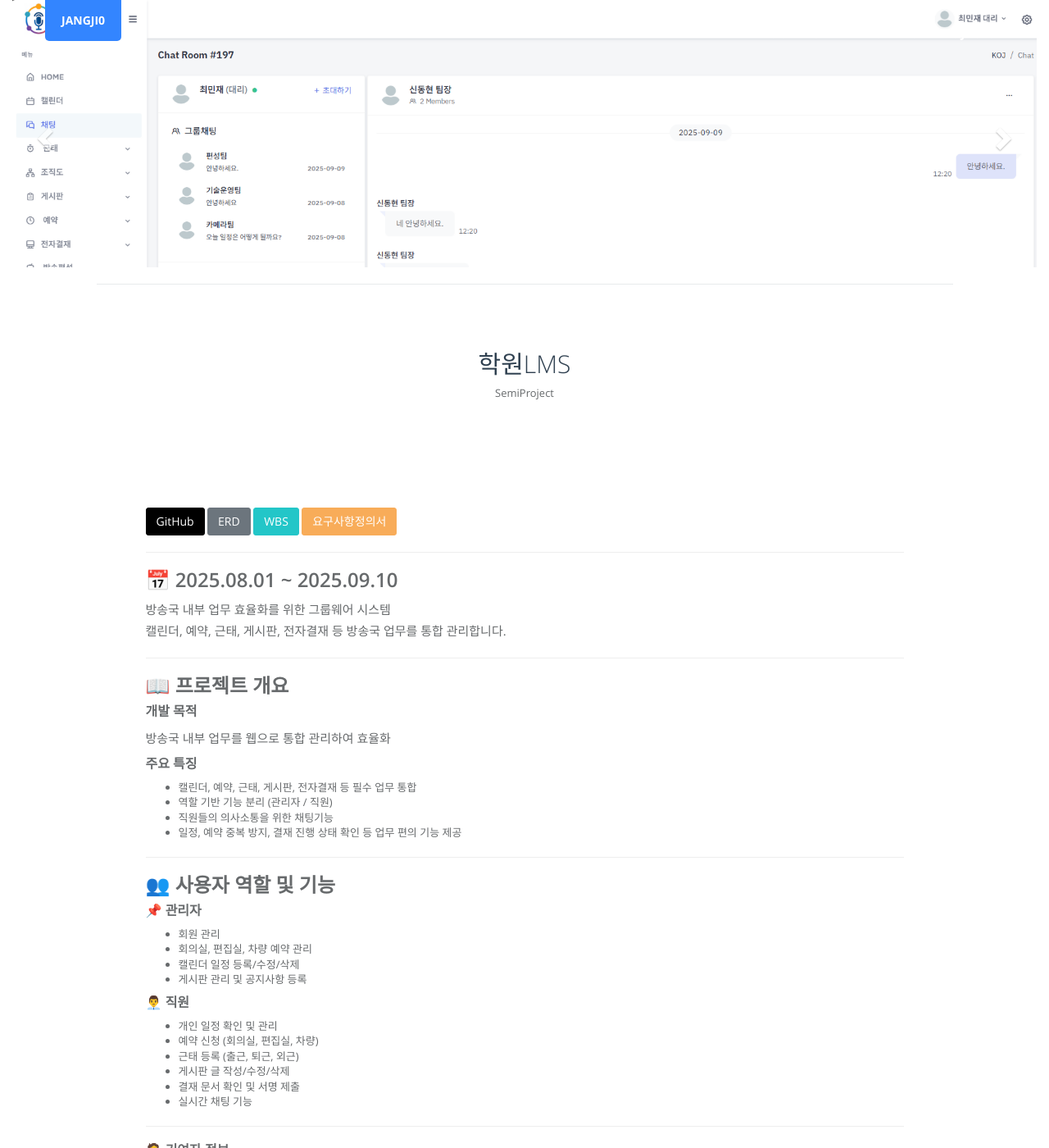
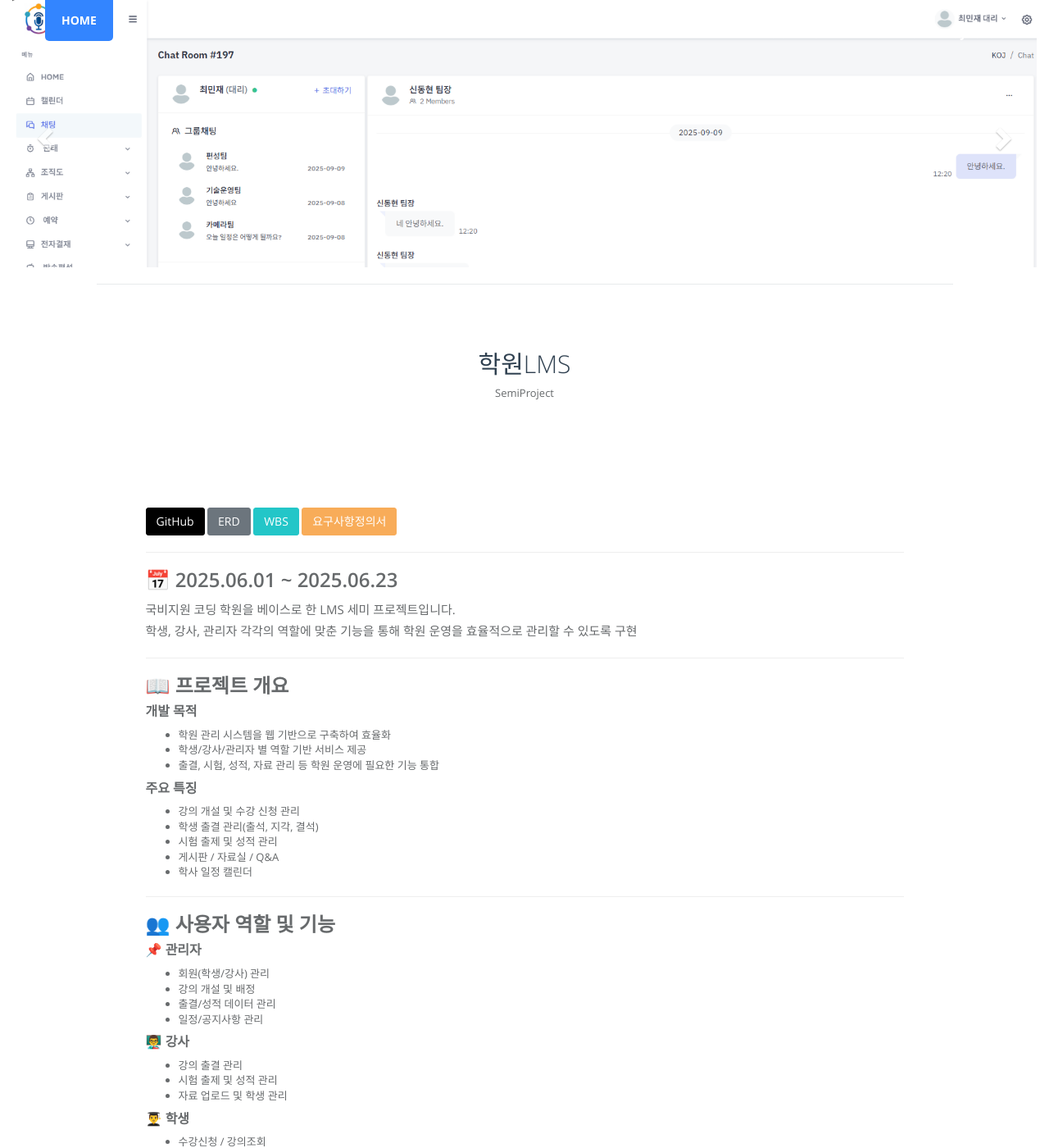
Before and after one commit to JANGJI0/JANGJI0.github.io, a Jekyll site: the page built from _posts/2025-09-22-Lms.md, in a window 1280 px wide and 1400 px high. Shown: the whole window at 82% size. Built offline with Jekyll 4.4.1, drawn with Linux system fonts in a browser that asks for light colours; comment, search, counter and statistics services are not loaded; some of the changed text lies outside the part shown.

Commit message:
세미프로젝트까지 완성

```diff
--- a/_config.yml
+++ b/_config.yml
@@ -1,7 +1,7 @@
 # Welcome to Jekyll!
 
 # Website settings
-title: JANGJI0
+title: HOME
 description: 장지영의 포트폴리오
 keywords: JANGJI0, portfolio, GitHub Pages
 baseurl:  "" # if you have suburl as homepage like '/homepage', please change it to '/homepage' and your repo's name should be 'homepage'
--- a/_data/index/projects.yml
+++ b/_data/index/projects.yml
@@ -34,7 +34,7 @@
     - 전자제품을 구매하기 위한 웹 쇼핑몰
     - 주요 기능: 장바구니, 구매, 할인쿠폰, 배송 기능
     - 역할 기반 기능 분리 (관리자 / 판매자 / 구매자)
-    - 시간상 부족해서 미흡 (완성 못하고 stop)
+    - <span style="background-color: #b2e0f5ff;">시간상 부족해서 미흡 (완성 못하고 stop)</span>
   detail2: '[상세페이지](/blog/shoppingMall)'
 
 - name: 학원LMS(SemiProject)
@@ -52,6 +52,7 @@
     - 학원 관리 시스템을 웹 기반으로 구축하여 효율화
       학생/강사/관리자 별 역할 기반 서비스 제공
       출결, 시험, 성적, 자료 관리 등 학원 운영에 필요한 기능 통합
-    - 주요 기능: 강의 개설 및 수강 신청관리, 학생 출결 관리, 시험 출제 및 성적 관리, 게시판/자료실/QnA, 학사 일정 캘린더
+    - 주요 기능: 강의 개설 및 수강 신청관리, 학생 출결 관리, 시험 출제 및 성적 관리,<br>
+      게시판/자료실/QnA, 학사 일정 캘린더
     - 역할 기반 기능 분리 (관리자 / 강사 / 학생)
   detail2: '[상세페이지](/blog/LMS)'
--- a/_posts/2025-09-22-Lms.md
+++ b/_posts/2025-09-22-Lms.md
@@ -9,77 +9,86 @@ permalink: /blog/LMS
   <a href="https://github.com/semi-lms/lms" target="_blank" class="btn btn-dark">GitHub</a>
   <a href="https://www.erdcloud.com/d/fdwgCR6GtbCXgoeng" target="_blank" class="btn btn-gray">ERD</a>
   <a href="https://docs.google.com/spreadsheets/d/1x4-Z6MfCncdQYWmEXit5f6KEuZxHFs63fnbnR6QBTXg/edit?gid=0#gid=0" target="_blank" class="btn btn-info">WBS</a>
-  <a href="https://docs.google.com/spreadsheets/d/1NVzBaICrkpvecXyAXfLW_jw8Wl_FaJOsl7uvMSYpYas/edit?gid=2120964424#gid=2120964424" target="_blank" class="btn btn-warning">요구사항정의서</a>
+  <a href="https://docs.google.com/spreadsheets/d/1CjzcDt925So0HT_PfsIxjKj2kNaZ3f8T/edit?gid=865476805#gid=865476805" target="_blank" class="btn btn-warning">요구사항정의서</a>
 </div>
 
 ---
 
-## 📅 2025.08.01 ~ 2025.09.10
-방송국 내부 업무 효율화를 위한 그룹웨어 시스템
-캘린더, 예약, 근태, 게시판, 전자결재 등 방송국 업무를 통합 관리합니다.
+## 📅 2025.06.01 ~ 2025.06.23
+국비지원 코딩 학원을 베이스로 한 LMS 세미 프로젝트입니다.<br>
+학생, 강사, 관리자 각각의 역할에 맞춘 기능을 통해 학원 운영을 효율적으로 관리할 수 있도록 구현
 
 ---
 
 ## 📖 프로젝트 개요
 
 ### 개발 목적
-방송국 내부 업무를 웹으로 통합 관리하여 효율화
+- 학원 관리 시스템을 웹 기반으로 구축하여 효율화
+- 학생/강사/관리자 별 역할 기반 서비스 제공
+- 출결, 시험, 성적, 자료 관리 등 학원 운영에 필요한 기능 통합
 
 ### 주요 특징
-- 캘린더, 예약, 근태, 게시판, 전자결재 등 필수 업무 통합
-- 역할 기반 기능 분리 (관리자 / 직원)
-- 직원들의 의사소통을 위한 채팅기능
-- 일정, 예약 중복 방지, 결재 진행 상태 확인 등 업무 편의 기능 제공
+- 강의 개설 및 수강 신청 관리
+- 학생 출결 관리(출석, 지각, 결석)
+- 시험 출제 및 성적 관리
+- 게시판 / 자료실 / Q&A
+- 학사 일정 캘린더
 
 ---
 
 ## 👥 사용자 역할 및 기능
 
 ### 📌 관리자
-- 회원 관리
-- 회의실, 편집실, 차량 예약 관리
-- 캘린더 일정 등록/수정/삭제
-- 게시판 관리 및 공지사항 등록
+- 회원(학생/강사) 관리
+- 강의 개설 및 배정
+- 출결/성적 데이터 관리
+- 일정/공지사항 관리
 
-### 👨‍💼 직원
-- 개인 일정 확인 및 관리
-- 예약 신청 (회의실, 편집실, 차량)
-- 근태 등록 (출근, 퇴근, 외근)
-- 게시판 글 작성/수정/삭제
-- 결재 문서 확인 및 서명 제출
-- 실시간 채팅 기능
+### 👨‍🏫 강사
+- 강의 출결 관리
+- 시험 출제 및 성적 관리
+- 자료 업로드 및 학생 관리
+
+### 👨‍🎓 학생
+- 수강신청 / 강의조회
+- 출결 현황 조회
+- 시험 응시 및 성적 확인
+- 게시판 / 자료실 / Q&A 참여
 
 ---
 
-### 🧑‍💻 기여자 정보
-- 김성민 / 캘린더, 근태, 마이페이지 구성
-- 김예진 / 결재, 방송편성 구성
-- 장정수 / 예약, 게시판 구성
-- #### 장지영 / 로그인, 직원리스트, 채팅, 메인화면 구성
+### 🧑‍💻 역할 분담
+- 최윤석 / 학생 관련 페이지, 강사-강의일정, 전체 CSS
+- <span style="background-color: #b2e0f5ff;">장지영 / 메인 페이지 - 로그인 관련, 공지사항, Q&A, 자료실</span>
+- 송성인 / 강사 관련 페이지 - 강의 리스트, 출결 관리, 학생 관리, 시험 관리, 문제 관리, 성적 관리
+- 노민혁 / 관리자 관련 페이지 - 출석 통계, 강의 관리
+- 김예진 / 관리자 관련 페이지 - 일정 관리, 강사 관리
 
 ---
 
 ### 🙋 담당 기능
 - #### 로그인 기능
-  - Spring Security 사용
   - session으로 로그인 상태 유지
+  - 비밀번호 찾기 메일발송 기능
+  - 관리자/강사/학생 별도 로그인
 - #### 메인화면
-  - 출퇴근, 휴가, 결재, 예약, 공지사항 등 레이아웃 구성 및 클릭 시 해당 페이지로 이동
-  - 방송그룹웨어이므로 실시간 뉴스 영상 표시
-  - 날씨api를 통해 날씨 기능 구현
-  - 긴급공지사항 경우 하단에 애니메이션으로 표시
-- #### 직원 관리 및 리스트
-  - 부서 / 팀 선택 시 등록날짜 포함해서 자동 사원번호 생성
-  - 초기 비밀번호 직원 생년월일 생성
-  - 부서명, 팀, 이름으로 직원 정보 검색 및 조회
-- #### 채팅
-  - WebSocker을 이용하여 실시간 양방향 메시지 기능
-  - 조직도리스트에서 직원 선택 후 채팅방 초대
-  - 인원수에 따라 개인,그룹채팅방으로 초대
-  - 개인채팅방 나가도 상대방은 메시지 유지
-  - 나간사람한테 메시지 보내면 초대안해도 채팅방으로 초대
-  - 그룹채팅방에서 인원수 및 직원정보 확인
-  - 채팅메시지 실시간 알림 기능
+  - 헤더 기능
+  - 본문에 홍보영상
+  - 하단에 공지사항, Q&A, 자료실 미리보기 - 클릭 시 페이지로 이동
+- #### 공지사항
+  - 관리자만 작성,수정 가능
+- #### Q&A
+  - 학생만 작성, 수정 가능
+  - 공개/비공개 설정 가능
+  - 관리자/강사는 비공개글이어도 보기 가능
+  - 답변은 댓글로 가능
+  - 대댓글 작성 가능
+  - 댓글이 달리면 수정/삭제 버튼 안보이기
+  - <span style="background-color: #b2e0f5ff;">관리자는 모든 글 삭제 가능</span>
+- #### 자료실
+  - 관리자/강사 작성,수정 가능
+  - 파일올리기 구현(여러개 파일도 가능)
+  - 자료글 상세보기에서 파일 미리보기 구현
 
   ---
 
@@ -100,21 +109,24 @@ permalink: /blog/LMS
 
 ## 📝 화면설계서
 
-<iframe src="https://drive.google.com/file/d/1wnuqzsuz-Srgg0F3ATzhJQ327UF5pzv3/preview"
-        frameborder="0" width="960" height="569" allowfullscreen="true" mozallowfullscreen="true" webkitallowfullscreen="true">
+<iframe class="iframe-card"
+        src="https://drive.google.com/file/d/1l9vVi_AdnRZW9ZKP1UY3oSxqgwwUd7w9/preview"
+        width="960" height="450" allowfullscreen>
 </iframe>
 
 ---
 
 ## 🎤 발표PPT
 
-<iframe src="https://drive.google.com/file/d/1NIXjdUJAwdP4z8FE_VifDaIZwn5kDVho/preview"
-        frameborder="0" width="960" height="569" allowfullscreen="true" mozallowfullscreen="true" webkitallowfullscreen="true">
+<iframe class="iframe-card"
+        src="https://drive.google.com/file/d/1LcivH8mmcz3X_GEqn5_YrKcYLc7cqY_Z/preview"
+        width="960" height="450" allowfullscreen>
 </iframe>
 
 ---
 
 ## 🎬 시연영상
-<iframe src="https://drive.google.com/file/d/18Fea2qlCaUQ42ipuhO4cR2Zbb7ynFV4I/preview"
-        frameborder="0" width="960" height="569" allowfullscreen="true" mozallowfullscreen="true" webkitallowfullscreen="true">
+<iframe class="iframe-card"
+        src="https://drive.google.com/file/d/1bXyyAeNW3Sewl07TG7X1L5YBOTYRstxF/preview"
+        width="960" height="400" allowfullscreen>
 </iframe>
--- a/_sass/_style.scss
+++ b/_sass/_style.scss
@@ -1,3 +1,27 @@
+/* ========== IFRAME 카드 전용 CSS ========== */
+.iframe-card {
+  border: 0px solid #777879;
+  border-radius: 10px;
+  overflow: hidden;
+  box-shadow: 0 2px 6px rgba(0,0,0,.1);
+  width: 80%;   /* 카드 크기 줄이기 */
+}
+
+.iframe-wrap {
+  position: relative;
+  width: 100%;
+  padding-bottom: 56.25%; /* 16:9 비율 */
+  height: 0;
+}
+
+.iframe-wrap iframe {
+  position: absolute;
+  top: 0; left: 0;
+  width: 100%;  /* 카드 폭에 딱 맞게 */
+  height: 100%;
+  border: none;
+}
+
 /* 배너 부분 큰화면 비율에도 커지지않고 유지되게 / carousel.html */
 #inSlider {
   max-width: 1400px;   /* 원하는 최대 크기 */
```
Also changed, not shown: other parts of _posts/2025-09-22-Lms.md (+3 -3 lines), _posts/2025-09-15-broadcast-groupware.md (+11 -6 lines).
